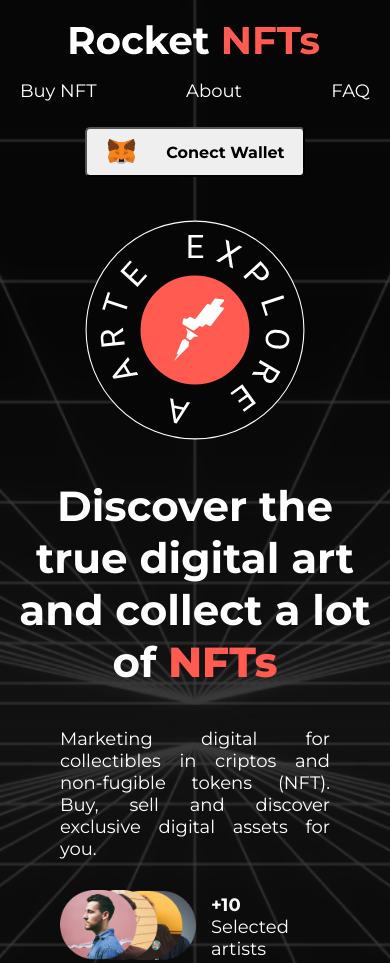
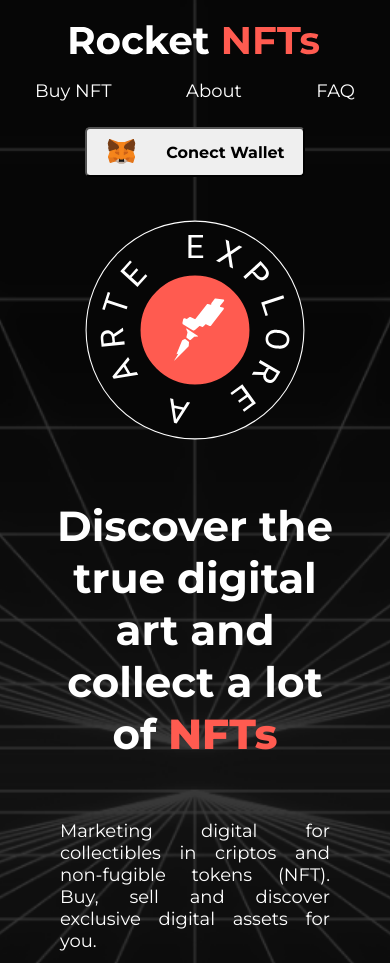
Before and after one commit to grayuri/Rocket-NFTs, a plain HTML site: page index.html in a window 390 px wide. Shown: the top 963 px of the page. Drawn offline with Linux system fonts and the light colour scheme.

Commit message:
mobile resolution issue fixed

```diff
--- a/index.html
+++ b/index.html
@@ -110,7 +110,7 @@
   </section>
 
   <section id="popularOfWeek">
-    <h1><span class="redTextColor">Popular</span> of week</h1>
+    <h1><span class="redTextColor">Popular's</span> week</h1>
 
     <div id="astronautsDiv">
       <div class="astronaut">
--- a/styles/sections/content-start.css
+++ b/styles/sections/content-start.css
@@ -24,9 +24,8 @@
 }
 
 #contentStartInformations>h1 {
-  margin: 20px;
-  padding: 0 30px;
   font-size: 4.2rem;
+  width: 20%;
 }
 
 #contentStart {
@@ -72,18 +71,6 @@
   width: 420px;
 }
 
-/*
-#contentStartImages {
-  display: flex;
-  justify-content: space-around;
-  padding: 0 40px;
-  flex-wrap: wrap;
-  gap: 15px;
-  width: 96%;
-}
-*/
-
-
 #contentStartImages {
   display: grid;
   grid-template-columns: repeat(4, 1fr);
@@ -95,15 +82,6 @@
   padding: 0 40px;
   width: 100%;
 }
-
-/*
-#contentStartImages>img {
-  width: 250px;
-  border: 2px solid var(--text-color);
-  border-radius: 5px;
-  box-shadow: 1px 1px 5px rgba(0, 0, 0, 0.37);
-}
-*/
 
 #contentStartImages>img {
   width: 90%;
@@ -131,7 +109,8 @@
 
   #contentStartInformations>h1 {
     text-align: center;
-    margin: 20px;
+    padding: 40px;
+    width: 100vw
   }
 
   #contentStartImages>img {
--- a/styles/sections/navbar.css
+++ b/styles/sections/navbar.css
@@ -24,7 +24,7 @@ nav {
 #navbarLinks {
   display: flex;
   justify-content: space-between;
-  width: 350px;
+  width: 320px;
   margin: 0 40px
 }
 
```
